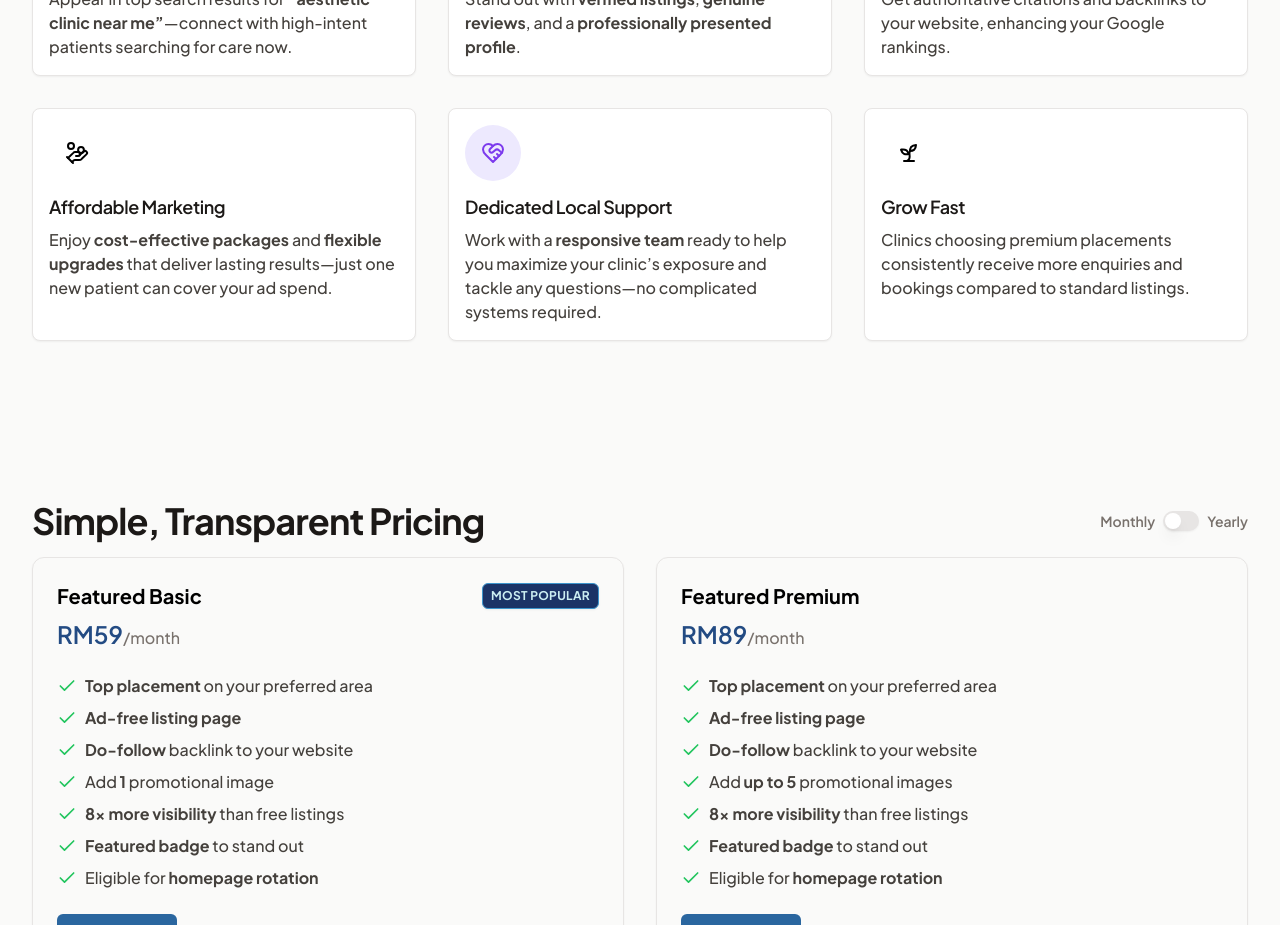
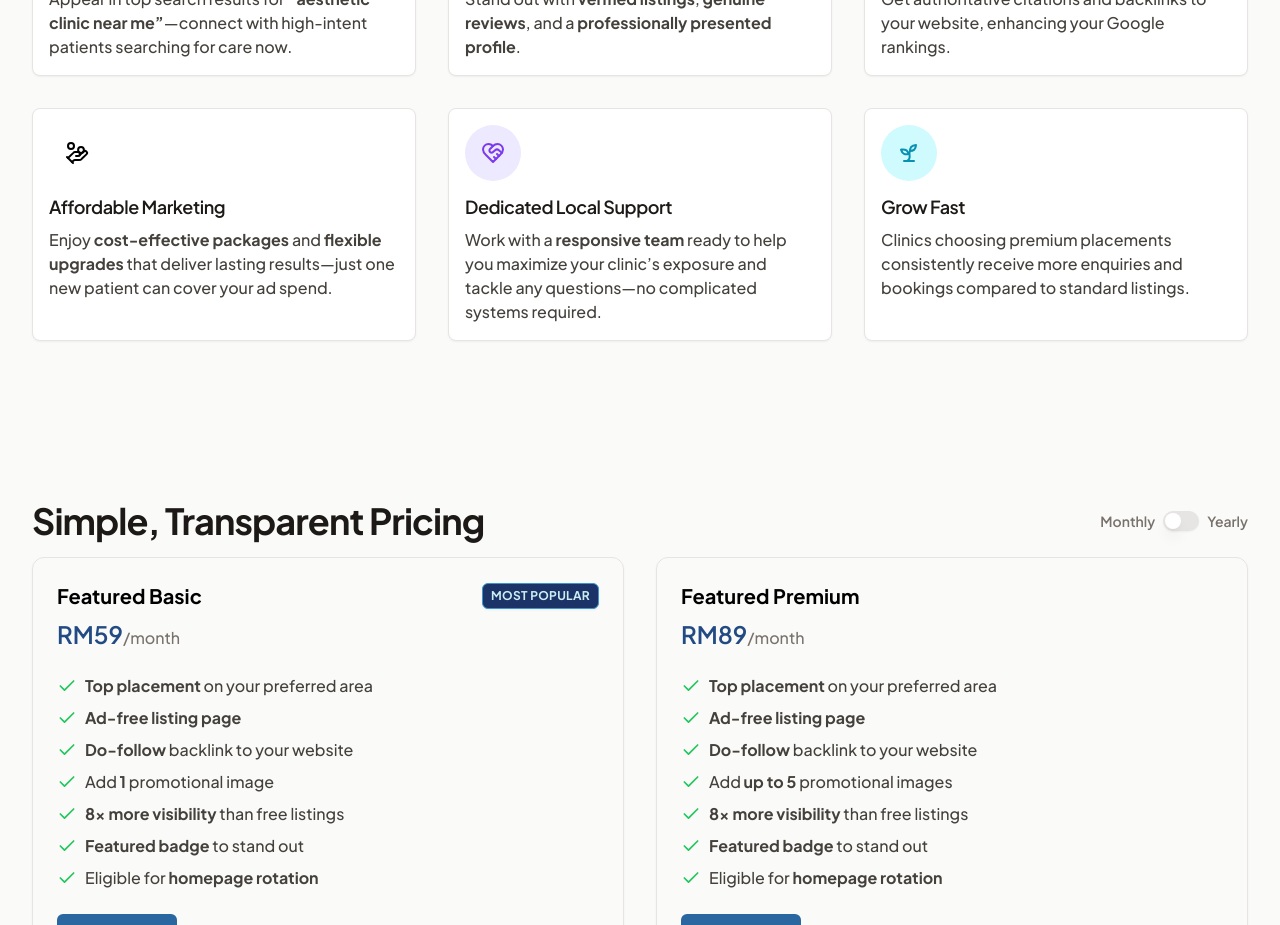
Before and after one commit to swsalim/aesthetic-clinics-my, a Next.js app: page /advertise-with-us in a window 1280 px wide. Shown: the part 940-1865 px from the top of the page. Built offline with nearby package versions, Linux system fonts and the light colour scheme; no server answers.

Commit message:
add og image for advertise page

```diff
--- a/app/(listing)/advertise-with-us/page.tsx
+++ b/app/(listing)/advertise-with-us/page.tsx
@@ -26,7 +26,7 @@ const seo = {
   company: 'AestheticClinics.my',
 };
 
-const ogImage = `/api/og?title=${seo.title}`;
+const ogImage = 'https://ik.imagekit.io/yuurrific/aesthetic-clinics-my/images/og-advertise.png';
 
 export const metadata = {
   title: seo.title,
--- a/tailwind.config.ts
+++ b/tailwind.config.ts
@@ -36,6 +36,8 @@ export default {
       green: colors.green,
       yellow: colors.yellow,
       gray: colors.stone,
+      amber: colors.amber,
+      cyan: colors.cyan,
     },
     fontFamily: {
       sans: ['var(--font-sans)', ...defaultTheme.fontFamily.sans],
```
Also changed, not shown: public/images/og-advertise.png (added).
